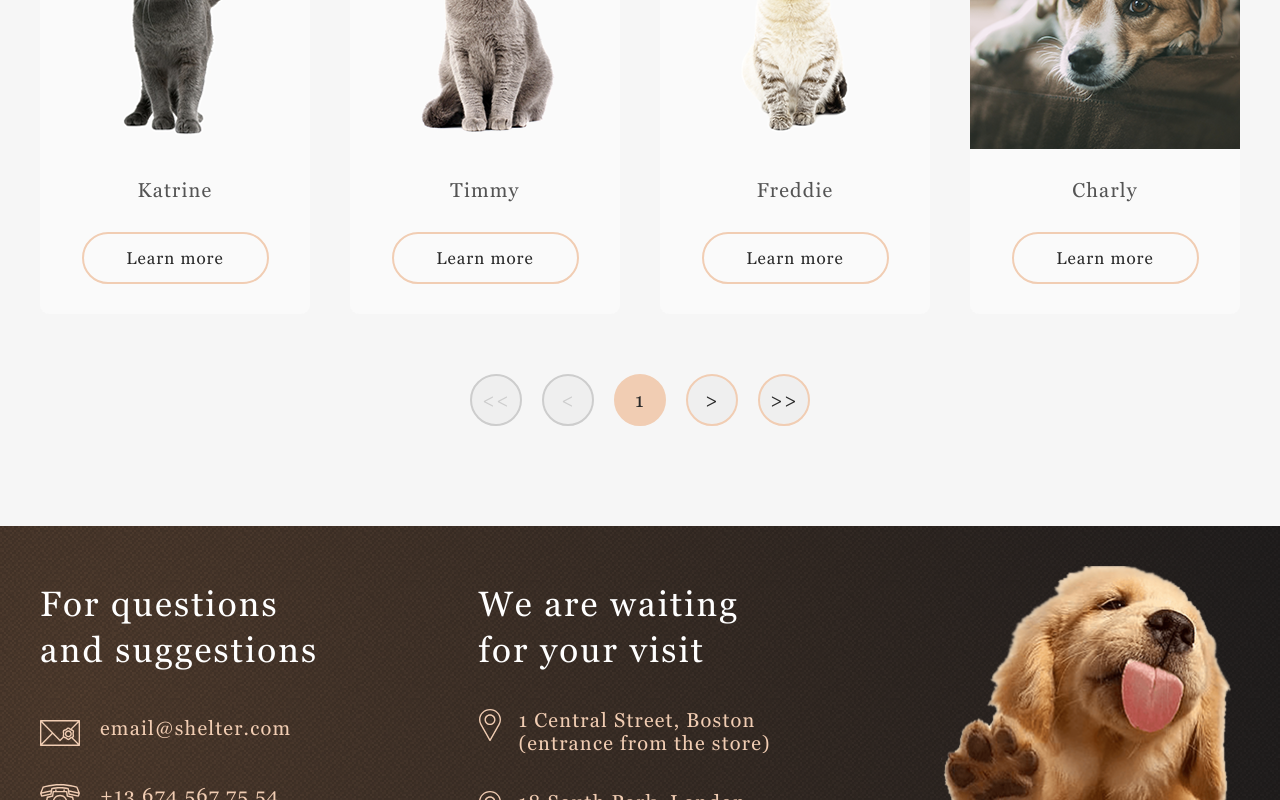
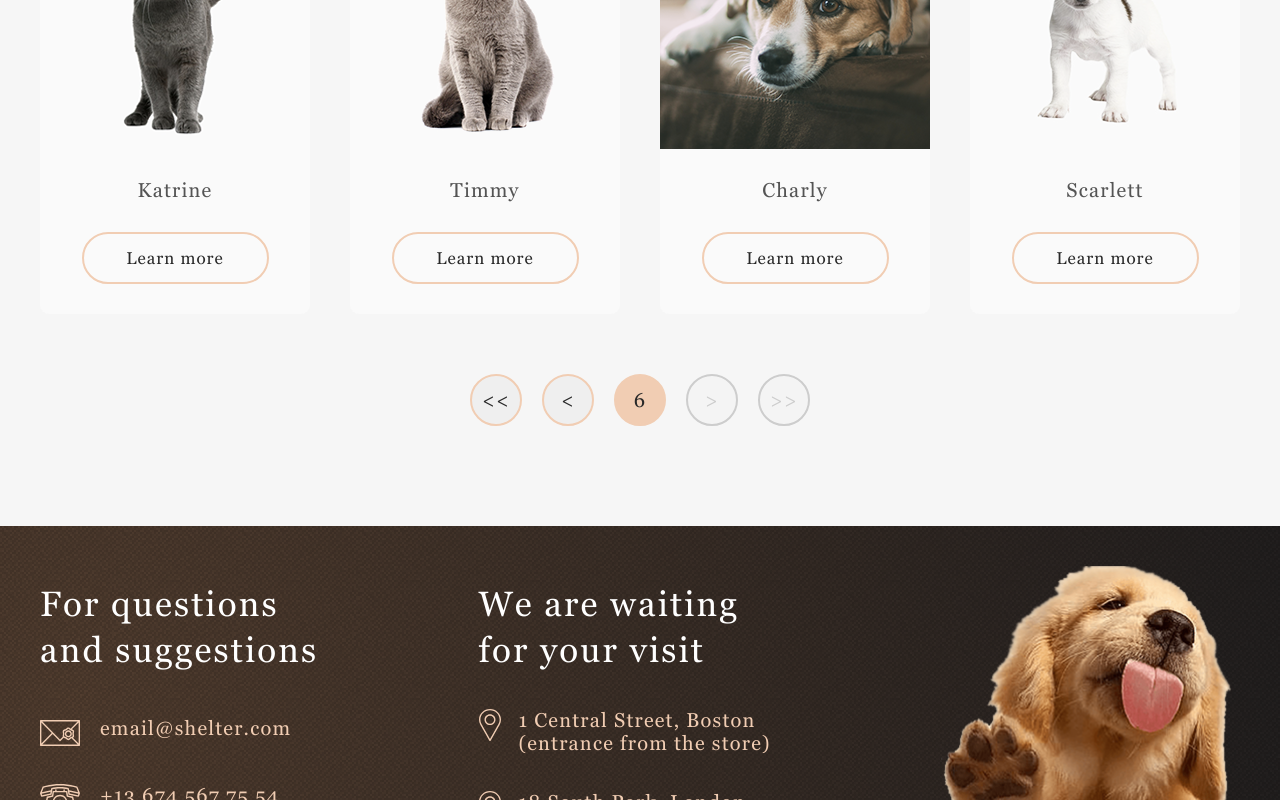
Before and after one commit to BB-pyps/shelter, a plain HTML site: page shelter/pages/pets/index.html in a window 1280 px wide. Both pictures are taken after a click on the button ">>". Shown: the part 937-1737 px from the top of the page. Drawn offline with Linux system fonts and the light colour scheme.

Commit message:
feat: loading of the first page pagination, actions for the first and last paginations buttons

```diff
--- a/shelter/pages/pets/index.html
+++ b/shelter/pages/pets/index.html
@@ -86,12 +86,12 @@
                         <button class="card__button">Learn more</button>
                     </li> -->
                 </ul>
-                <div class="slider-buttons">
-                    <button class="slider-button slider-button_disabled">&lt;&lt;</button>
-                    <button class="slider-button slider-button_disabled">&lt;</button>
-                    <button class="slider-button slider_button_active">1</button>
-                    <button class="slider-button">></button>
-                    <button class="slider-button">>></button>
+                <div class="pagination-buttons">
+                    <button class="pagination-button pagination-button__first">&lt;&lt;</button>
+                    <button class="pagination-button pagination-button__left">&lt;</button>
+                    <button class="pagination-button pagination-button__current button-active"></button>
+                    <button class="pagination-button pagination-button__right">></button>
+                    <button class="pagination-button pagination-button__last">>></button>
                 </div>
             </div>
         </div>
--- a/shelter/pages/pets/script.js
+++ b/shelter/pages/pets/script.js
@@ -117,6 +117,11 @@ const petsData = [
   ];
 
 const CARDS_CONTAINER = document.querySelector('.cards-container');
+const PAGINATION_BUTTON_FIRST = document.querySelector('.pagination-button__first');
+const PAGINATION_BUTTON_LEFT = document.querySelector('.pagination-button__left');
+const PAGINATION_BUTTON_CURR = document.querySelector('.pagination-button__current');
+const PAGINATION_BUTTON_RIGHT = document.querySelector('.pagination-button__right');
+const PAGINATION_BUTTON_LAST = document.querySelector('.pagination-button__last');
 let randomArr = [];
 
 
@@ -186,6 +191,75 @@ function finalAssemblyOfArr(){
 
 const arrOfCards = finalAssemblyOfArr();
 console.log(arrOfCards);
+let notesOnPage;
+
+//Проверка на размер экрана
+function checkScreenSize(notesOnPage, ...args){
+    if(window.innerWidth >= 1279){
+        notesOnPage = 8;
+        lastPage = 6;
+    }else if(window.innerWidth <= 609){
+        notesOnPage  = 3;
+        lastPage = 16;
+    }else {
+        notesOnPage  = 6;
+        lastPage = 8;
+    }
+    return [notesOnPage, lastPage];
+}
+
+function showFirstPage(arrOfCards){
+    [notesOnPage] = checkScreenSize(notesOnPage);
+    let pageNum = 1;
+    let start = (pageNum - 1) * notesOnPage;
+    let end = start + notesOnPage;
+    let notes = arrOfCards.slice(start, end);
+    console.log(notes);
+    CARDS_CONTAINER.innerHTML = ``;
+    for(let i=0; i < notes.length; i++){
+        CARDS_CONTAINER.append(createCardTemplate(notes[i]));
+    }
+    PAGINATION_BUTTON_FIRST.classList.add('pagination-button_disabled');
+    PAGINATION_BUTTON_LEFT.classList.add('pagination-button_disabled');
+    PAGINATION_BUTTON_FIRST.setAttribute("disabled", "disabled");
+    PAGINATION_BUTTON_LEFT.setAttribute("disabled", "disabled");
+    PAGINATION_BUTTON_CURR.innerHTML = `1`;
+    PAGINATION_BUTTON_LAST.classList.remove('pagination-button_disabled');
+    PAGINATION_BUTTON_RIGHT.classList.remove('pagination-button_disabled');
+    PAGINATION_BUTTON_LAST.removeAttribute("disabled", "disabled");
+    PAGINATION_BUTTON_RIGHT.removeAttribute("disabled", "disabled");
+    console.log('FIRST');
+}
+
+showFirstPage(arrOfCards);
+
+
+function showLastPage(arrOfCards){
+    let lastPage;
+    [notesOnPage, lastPage] = checkScreenSize(notesOnPage, lastPage);
+    // let start = (pageNum - 1) * notesOnPage;
+    // let end = start + notesOnPage;
+    let notes = arrOfCards.slice(-notesOnPage);
+    console.log(notes);
+    CARDS_CONTAINER.innerHTML = ``;
+    for(let i=0; i < notes.length; i++){
+        CARDS_CONTAINER.append(createCardTemplate(notes[i]));
+    }
+    PAGINATION_BUTTON_LAST.classList.add('pagination-button_disabled');
+    PAGINATION_BUTTON_RIGHT.classList.add('pagination-button_disabled');
+    PAGINATION_BUTTON_LAST.setAttribute("disabled", "disabled");
+    PAGINATION_BUTTON_RIGHT.setAttribute("disabled", "disabled");
+    PAGINATION_BUTTON_CURR.innerHTML = `${lastPage}`;
+    PAGINATION_BUTTON_FIRST.classList.remove('pagination-button_disabled');
+    PAGINATION_BUTTON_LEFT.classList.remove('pagination-button_disabled');
+    PAGINATION_BUTTON_FIRST.removeAttribute("disabled", "disabled");
+    PAGINATION_BUTTON_LEFT.removeAttribute("disabled", "disabled");
+    console.log('LAST');
+}
+
+
+PAGINATION_BUTTON_FIRST.addEventListener('click', () => showFirstPage(arrOfCards));
+PAGINATION_BUTTON_LAST.addEventListener('click', () => showLastPage(arrOfCards));
 
 
 
@@ -211,13 +285,13 @@ function createCardTemplate(currentCardNumber){
     return card;
 }
 
-function fillCardsContainer(){
-    for(let i=0; i < petsData.length; i++){
-        CARDS_CONTAINER.append(createCardTemplate(i));
-    }
-}
+// function fillCardsContainer(){
+//     for(let i=0; i < petsData.length; i++){
+//         CARDS_CONTAINER.append(createCardTemplate(i));
+//     }
+// }
 
-fillCardsContainer();
+// fillCardsContainer();
 
 let POPUP = document.querySelector('.popup');
 let POPUP__CLOSE__BUTTON;
--- a/shelter/pages/pets/style.css
+++ b/shelter/pages/pets/style.css
@@ -301,7 +301,7 @@ p {
     transition: 0.5s;
 }
 
-    @media (max-width: 1279px) {
+    /* @media (max-width: 1279px) {
         .card:nth-last-child(-n+2){
             display: none;
         }
@@ -311,7 +311,7 @@ p {
         .card:nth-of-type(n+4){
             display: none;
         }
-    }
+    } */
 
 .card:hover {
     cursor:pointer;
@@ -355,7 +355,7 @@ p {
     border:2px solid var(--color-primary-light);
 }
 
-.slider-buttons {
+.pagination-buttons {
     display: flex;
     gap: 20px;
     margin: 0 auto;
@@ -363,13 +363,13 @@ p {
 }
 
     @media (max-width: 767px) {
-        .slider-buttons {
+        .pagination-buttons {
             width: 300px;
             gap: 10px;
         }
     }
 
-.slider-button {
+.pagination-button {
     font-family: 'Georgia';
     font-style: normal;
     font-weight: 400;
@@ -384,7 +384,7 @@ p {
     transition: 0.5s;
 }
 
-.slider-button_disabled {
+.pagination-button_disabled {
     color: var(--color-nav);
     border: 2px solid var(--color-nav);
 }
@@ -394,14 +394,13 @@ p {
     background-color: transparent;
 }  */
 
-.slider-button:nth-child(4):hover,
-.slider-button:nth-child(5):hover{
+.pagination-button:hover{
     cursor: pointer;
     background-color: var(--color-primary-light);
     border: 2px solid var(--color-primary-light);
 }
 
-.slider_button_active {
+.button-active {
     background-color: var(--color-primary);
 }
 
```
